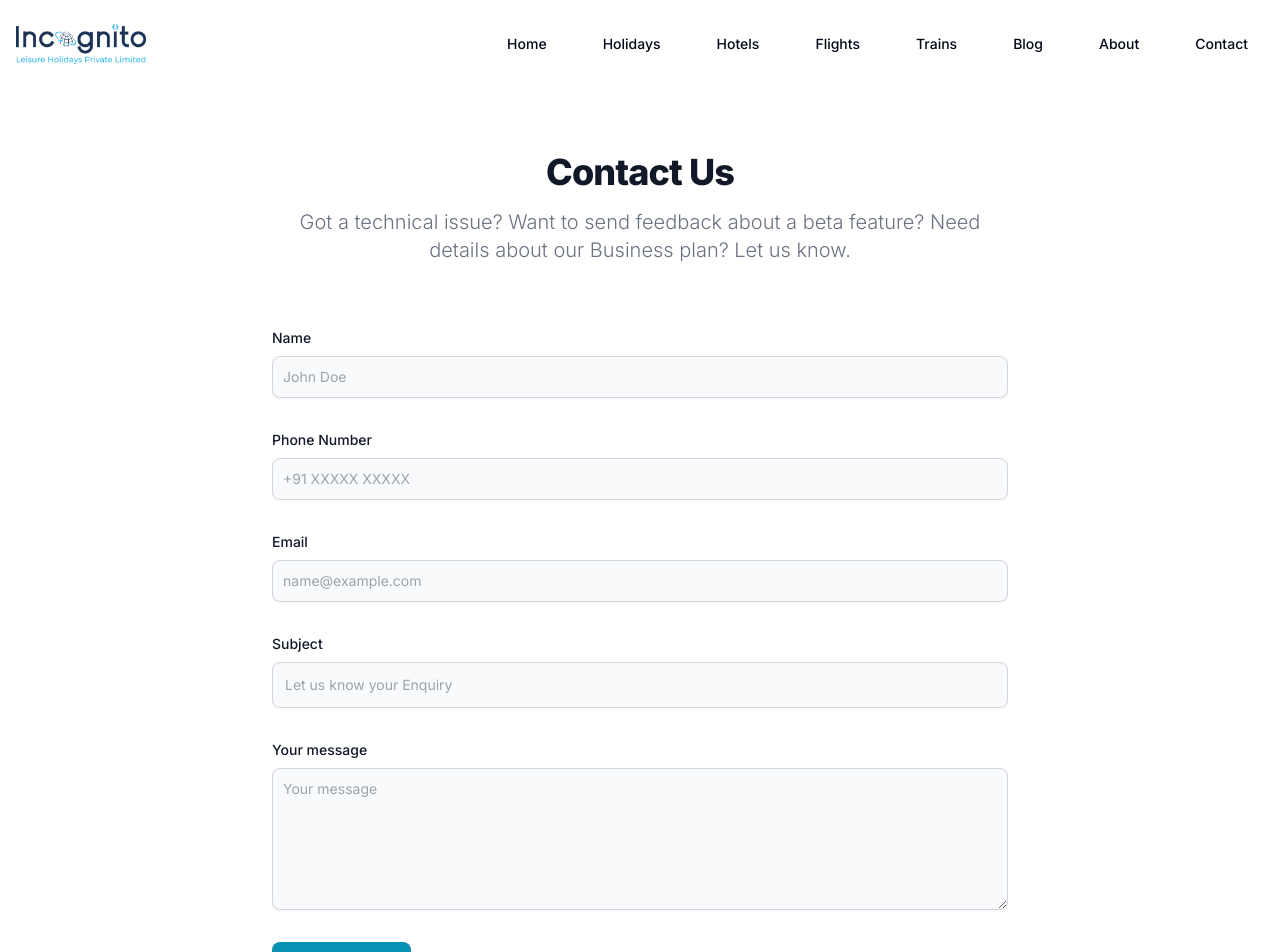
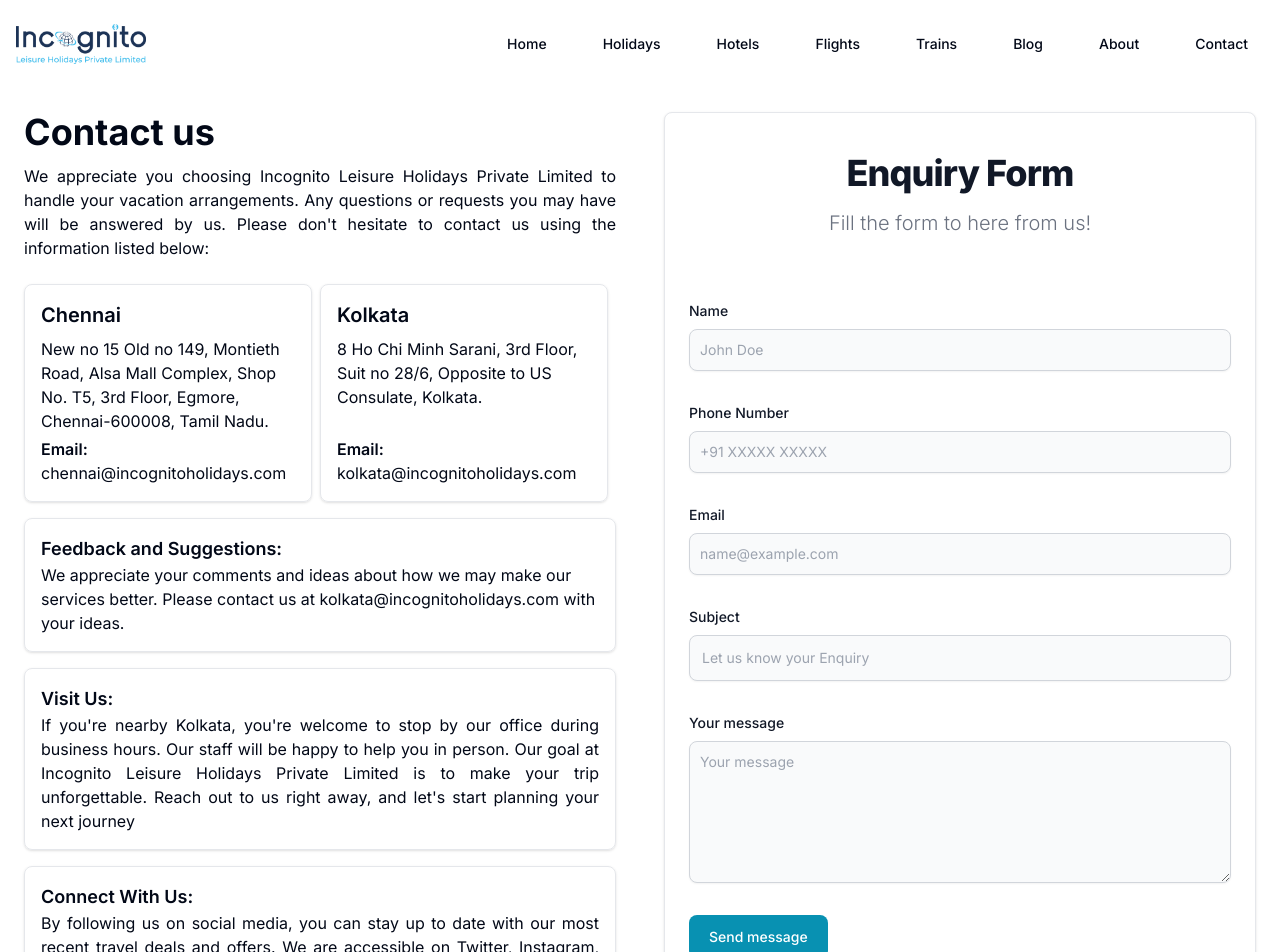
Before and after one commit to Incognito-Holidays/web, a Next.js app: page /contact in a window 1280 px wide. Shown: the top 952 px of the page. Built offline with nearby package versions, Linux system fonts and the light colour scheme.

Commit message:
refactor: contact page design change

```diff
--- a/src/app/contact/page.tsx
+++ b/src/app/contact/page.tsx
@@ -11,9 +11,71 @@ const ContactPage: React.FC = () => {
   const [message, setMessage] = useState('');
 
   return (
+    <div className='grid grid-cols-1 lg:grid-cols-2'>
+      <div className='p-6'>
+        <h1 className='text-4xl font-bold'>Contact us</h1>
+        <p className='mt-3 text-justify'>
+          We appreciate you choosing Incognito Leisure Holidays Private Limited
+          to handle your vacation arrangements. Any questions or requests you
+          may have will be answered by us. Please don&apos;t hesitate to contact
+          us using the information listed below:
+        </p>
+        <div className='mt-6 grid grid-cols-1 gap-y-2 lg:grid-cols-2'>
+          <div className=' w-full rounded-lg border border-gray-200 p-4 shadow dark:border-gray-700 dark:bg-gray-800 lg:w-72'>
+            <h2 className='text-xl font-semibold'>Chennai</h2>
+            <p className='mr-2 mt-2 '>
+              New no 15 Old no 149, Montieth Road, Alsa Mall Complex, Shop No.
+              T5, 3rd Floor, Egmore, Chennai-600008, Tamil Nadu.
+            </p>
+            <p className='mt-1'>
+              <span className='font-semibold'>Email:</span>{' '}
+              chennai@incognitoholidays.com
+            </p>
+          </div>
+          <div className='w-full rounded-lg border border-gray-200 p-4 shadow dark:border-gray-700 dark:bg-gray-800 lg:w-72'>
+            <h2 className='text-xl font-semibold'>Kolkata</h2>
+            <p className='mr-2 mt-2'>
+              8 Ho Chi Minh Sarani, 3rd Floor, Suit no 28/6, Opposite to US
+              Consulate, Kolkata.
+            </p>
+            <p className='mt-1 lg:mt-7'>
+              <span className='font-semibold'>Email:</span>{' '}
+              kolkata@incognitoholidays.com
+            </p>
+          </div>
+        </div>
+        <div className=' mt-4 w-full rounded-lg border border-gray-200 p-4 shadow dark:border-gray-700 dark:bg-gray-800'>
+          <h2 className='text-lg font-semibold'>Feedback and Suggestions:</h2>
+          <p className=''>
+            We appreciate your comments and ideas about how we may make our
+            services better. Please contact us at kolkata@incognitoholidays.com
+            with your ideas.
+          </p>
+        </div>
+        <div className=' mt-4 w-full rounded-lg border border-gray-200 p-4 shadow dark:border-gray-700 dark:bg-gray-800'>
+          <h2 className='text-lg font-semibold'>Visit Us:</h2>
+          <p className='text-justify'>
+            If you&apos;re nearby Kolkata, you&apos;re welcome to stop by our
+            office during business hours. Our staff will be happy to help you in
+            person. Our goal at Incognito Leisure Holidays Private Limited is to
+            make your trip unforgettable. Reach out to us right away, and
+            let&apos;s start planning your next journey
+          </p>
+        </div>
+        <div className=' mt-4 w-full rounded-lg border border-gray-200 p-4 shadow dark:border-gray-700 dark:bg-gray-800'>
+          <h2 className='text-lg font-semibold'>Connect With Us:</h2>
+          <p className='text-justify'>
+            By following us on social media, you can stay up to date with our
+            most recent travel deals and offers. We are accessible on Twitter,
+            Instagram, and Facebook.
+          </p>
+        </div>
+      </div>
+      <div className='lg:p-6'>
+        <div className='rounded-lg border border-gray-200 bg-white p-6 shadow dark:border-gray-700 dark:bg-gray-800'>
           <Form
-      title='Contact Us'
-      description='Got a technical issue? Want to send feedback about a beta feature? Need details about our Business plan? Let us know.'
+            title='Enquiry Form'
+            description='Fill the form to here from us!'
             name={name}
             setName={setName}
             phone={phone}
@@ -42,6 +104,9 @@ const ContactPage: React.FC = () => {
               />
             </div>
           </Form>
+        </div>
+      </div>
+    </div>
   );
 };
 
--- a/src/components/form.tsx
+++ b/src/components/form.tsx
@@ -44,7 +44,7 @@ const Form: React.FC<FormProps> = ({
 }) => {
   return (
     <section className='bg-white'>
-      <div className='mx-auto max-w-screen-md px-4 py-8 lg:py-16'>
+      <div className='mx-auto mb-6 mt-4 max-w-screen-md lg:mb-8'>
         <h2 className='mb-4 text-center text-4xl font-extrabold tracking-tight text-gray-900'>
           {title}
         </h2>
```
Lines whose indentation alone changed are shown as unchanged.
